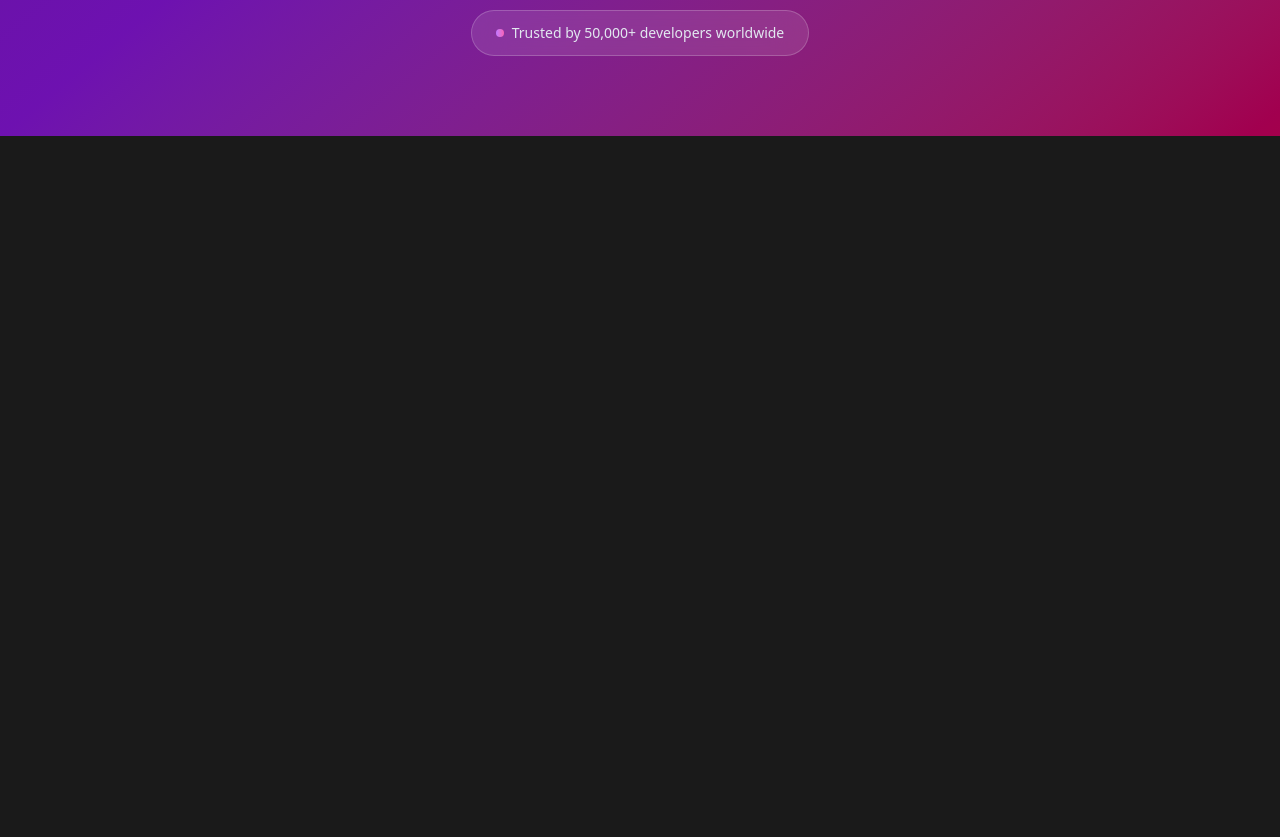
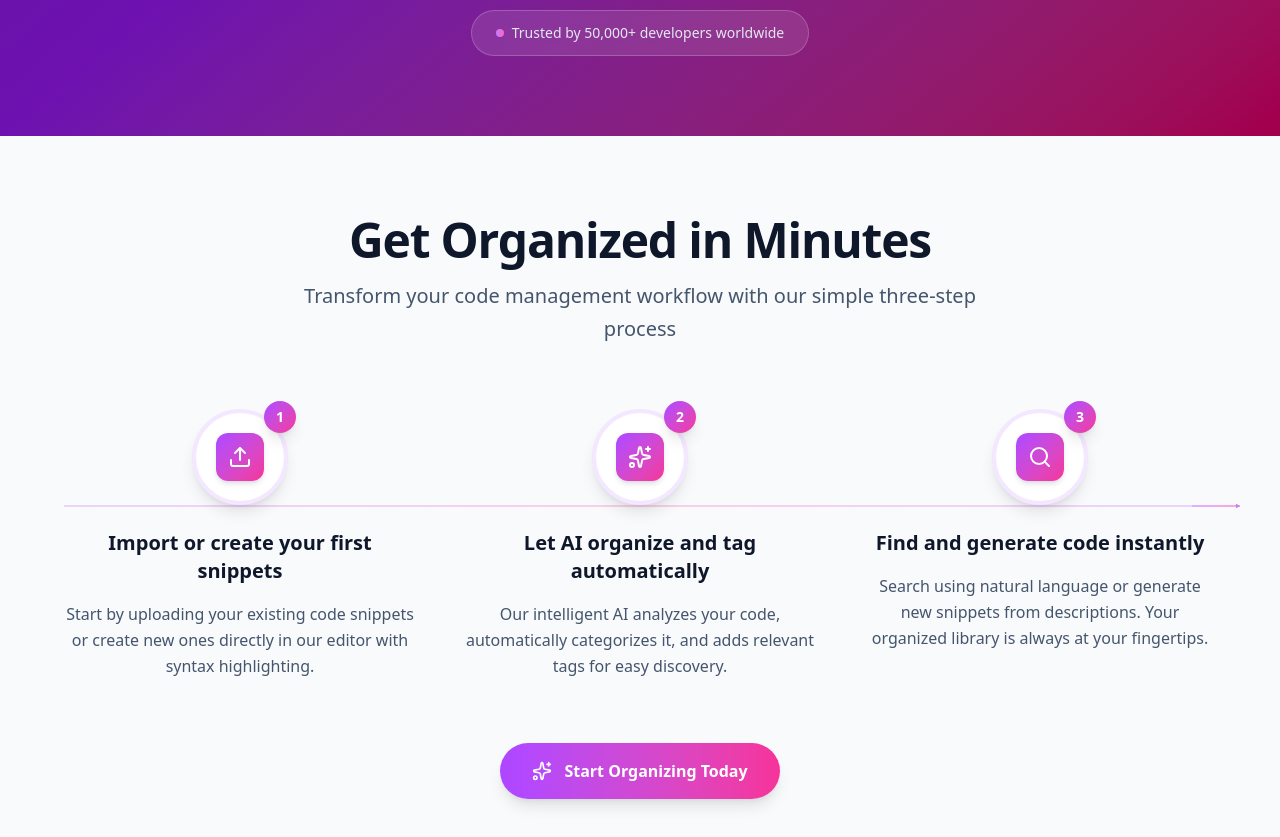
Before and after one commit to fohalabi/AI-code-snippet-manager, a React (Vite) app: page / in a window 1280 px wide. Shown: the part 1960-2797 px from the top of the page. Before the commit the page ends 2096 px from the top, so only its background shows below. Built offline with nearby package versions, Linux system fonts and the light colour scheme.

Commit message:
How it works section is added

```diff
--- a/src/components/landing/HowItWorkSection.jsx
+++ b/src/components/landing/HowItWorkSection.jsx
@@ -0,0 +1,113 @@
+import { Upload, Sparkles, Search } from 'lucide-react';
+
+const HowItWorks = () => {
+  const steps = [
+    {
+      number: 1,
+      icon: Upload,
+      title: "Import or create your first snippets",
+      description: "Start by uploading your existing code snippets or create new ones directly in our editor with syntax highlighting."
+    },
+    {
+      number: 2,
+      icon: Sparkles,
+      title: "Let AI organize and tag automatically",
+      description: "Our intelligent AI analyzes your code, automatically categorizes it, and adds relevant tags for easy discovery."
+    },
+    {
+      number: 3,
+      icon: Search,
+      title: "Find and generate code instantly",
+      description: "Search using natural language or generate new snippets from descriptions. Your organized library is always at your fingertips."
+    }
+  ];
+
+  return (
+        <section id="how-it-works" className="py-20 px-4 bg-slate-50">
+            <div className="max-w-6xl mx-auto">
+                {/* Section Header */}
+                <div className="text-center mb-16">
+                    <h2 className="text-4xl md:text-5xl font-bold text-slate-900 mb-4 tracking-tight">
+                        Get Organized in Minutes
+                    </h2>
+                    <p className="text-xl text-slate-600 max-w-2xl mx-auto leading-relaxed">
+                        Transform your code management workflow with our simple three-step process
+                    </p>
+                </div>
+
+                {/* Steps Container */}
+                <div className="relative">
+                    {/* Connecting Line - Hidden on mobile, visible on desktop */}
+                    <div className="hidden md:block absolute top-24 left-0 right-0 h-0.5 bg-gradient-to-r from-purple-200 via-pink-200 to-purple-200 z-0"></div>
+
+                    {/* Steps Grid */}
+                    <div className="grid grid-cols-1 md:grid-cols-3 gap-8 md:gap-12 relative z-10">
+                        {steps.map((step, index) => {
+                            const Icon = step.icon;
+                            return (
+                                <div key={index} className="text-center group">
+                                    {/* Step Number and Icon Container */}
+                                    <div className="relative mx-auto w-24 h-24 mb-6">
+                                        {/* Background Circle */}
+                                        <div className="absolute inset-0 bg-white rounded-full shadow-lg border-4 border-purple-100 group-hover:border-purple-200 transition-colors duration-300"></div>
+
+                                        {/* Step Number */}
+                                        <div className="absolute -top-2 -right-2 w-8 h-8 bg-gradient-to-br from-purple-500 to-pink-500 rounded-full flex items-center justify-center shadow-lg">
+                                            <span className="text-white text-sm font-bold">{step.number}</span>
+                                        </div>
+
+                                        {/* Icon */}
+                                        <div className="absolute inset-0 flex items-center justify-center">
+                                            <div className="w-12 h-12 bg-gradient-to-br from-purple-500 to-pink-500 rounded-xl flex items-center justify-center group-hover:scale-110 transition-transform duration-300 shadow-md">
+                                                <Icon className="w-6 h-6 text-white" />
+                                            </div>
+                                        </div>
+                                    </div>
+
+                                    {/* Arrow Connector - Only between steps on desktop */}
+                                    {index < steps.length - 1 && (
+                                        <div className="hidden md:block absolute top-24 -right-6 z-20">
+                                            <div className="w-12 h-0.5 bg-gradient-to-r from-purple-300 to-pink-300 relative">
+                                                <div className="absolute right-0 top-1/2 transform -translate-y-1/2 w-0 h-0 border-l-4 border-l-purple-400 border-t-2 border-b-2 border-t-transparent border-b-transparent"></div>
+                                            </div>
+                                        </div>
+                                    )}
+
+                                    {/* Step Content */}
+                                    <div className="space-y-4">
+                                        <h3 className="text-xl font-semibold text-slate-900 group-hover:text-purple-700 transition-colors duration-300">
+                                            {step.title}
+                                        </h3>
+                                        <p className="text-slate-600 leading-relaxed max-w-sm mx-auto">
+                                            {step.description}
+                                        </p>
+                                    </div>
+
+                                    {/* Mobile Arrow - Only visible on mobile between steps */}
+                                    {index < steps.length - 1 && (
+                                        <div className="md:hidden flex justify-center mt-8 mb-4">
+                                            <div className="flex flex-col items-center">
+                                                <div className="w-0.5 h-8 bg-gradient-to-b from-purple-300 to-pink-300"></div>
+                                                <div className="w-0 h-0 border-l-2 border-r-2 border-t-4 border-l-transparent border-r-transparent border-t-purple-400"></div>
+                                            </div>
+                                        </div>
+                                    )}
+                                </div>
+                            );
+                        })}
+                    </div>
+                </div>
+
+                {/* Call-to-action */}
+                <div className="text-center mt-16">
+                    <div className="inline-flex items-center space-x-3 bg-gradient-to-r from-purple-500 to-pink-500 rounded-full px-8 py-4 shadow-lg hover:shadow-xl transition-shadow duration-300 cursor-pointer group">
+                        <Sparkles className="w-5 h-5 text-white group-hover:rotate-12 transition-transform duration-300" />
+                        <span className="text-white font-semibold">Start Organizing Today</span>
+                    </div>
+                </div>
+            </div>
+        </section>
+    );
+}
+
+export default HowItWorks;
--- a/src/pages/LandingPage.jsx
+++ b/src/pages/LandingPage.jsx
@@ -2,6 +2,7 @@ import React from 'react';
 import Navbar from '../components/landing/Navbar';
 import HeroSection from '../components/landing/HeroSection';
 import FeatureSection from '../components/landing/FeatureSection';
+import HowItWorks from '../components/landing/HowItWorkSection';
 
 const LandingPage = () => {
   return (
@@ -9,6 +10,7 @@ const LandingPage = () => {
       <Navbar />
       < HeroSection/>
       <FeatureSection />
+      <HowItWorks />
     </>
   )
 }
```
